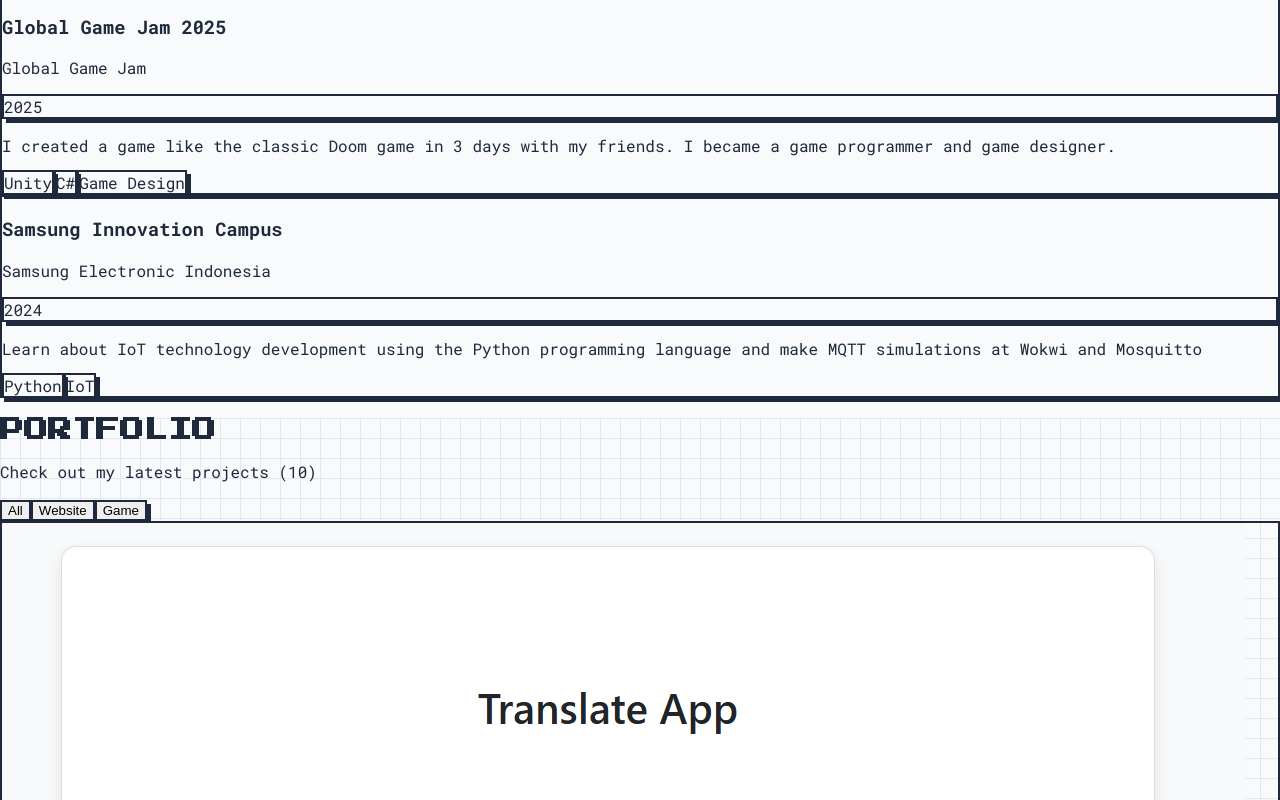
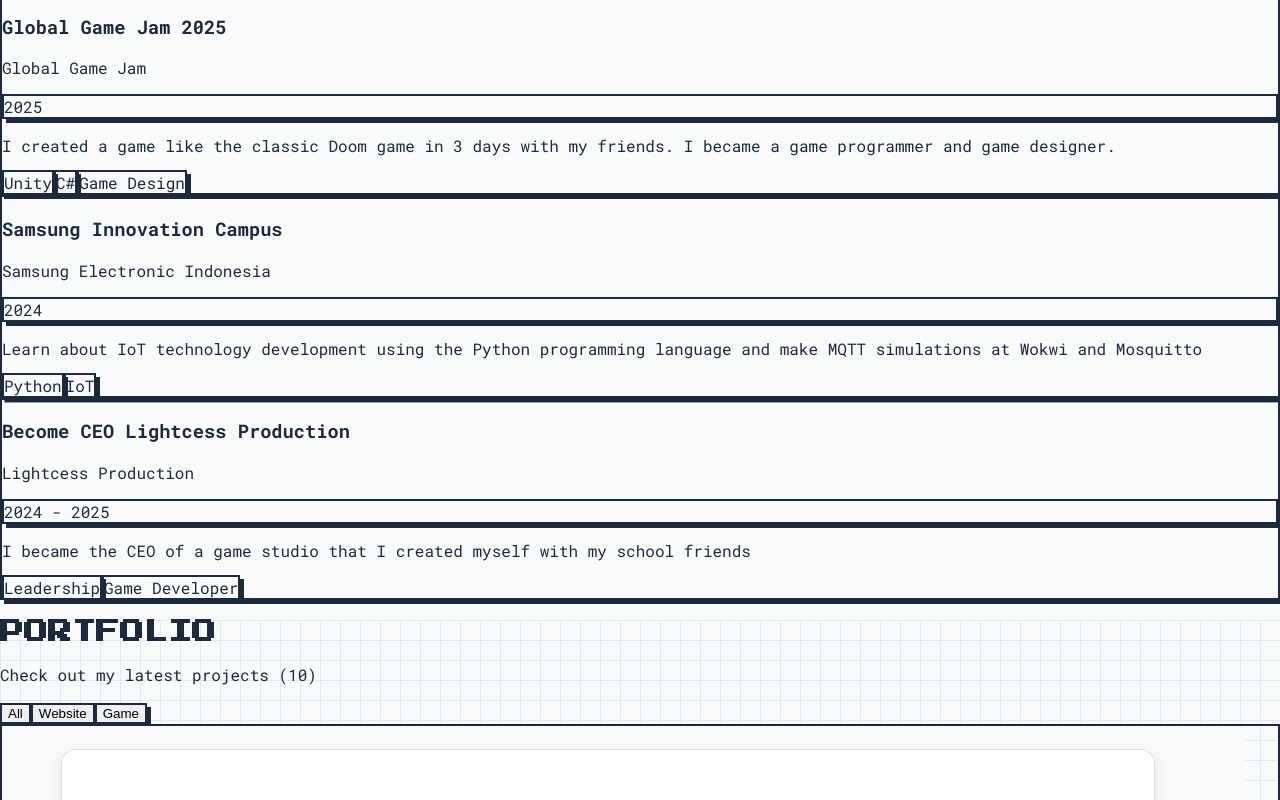
Before and after one commit to NakhalanAtqiyaAP/MyPersonalWebsite, a React (Create React App) app: page / in a window 1280 px wide. Shown: the part 3535-4335 px from the top of the page. Built offline with nearby package versions, Linux system fonts and the light colour scheme.

Commit message:
update experience

```diff
--- a/src/components/Experience.js
+++ b/src/components/Experience.js
@@ -26,6 +26,14 @@
       period: "2024",
       description: "Learn about IoT technology development using the Python programming language and make MQTT simulations at Wokwi and Mosquitto",
       technologies: ["Python", "IoT"]
+    },
+    {
+      id: 4,
+      title: "Become CEO Lightcess Production",
+      company: "Lightcess Production",
+      period: "2024 - 2025",
+      description: "I became the CEO of a game studio that I created myself with my school friends",
+      technologies: ["Leadership", "Game Developer"]
     }
   ];
 
```
